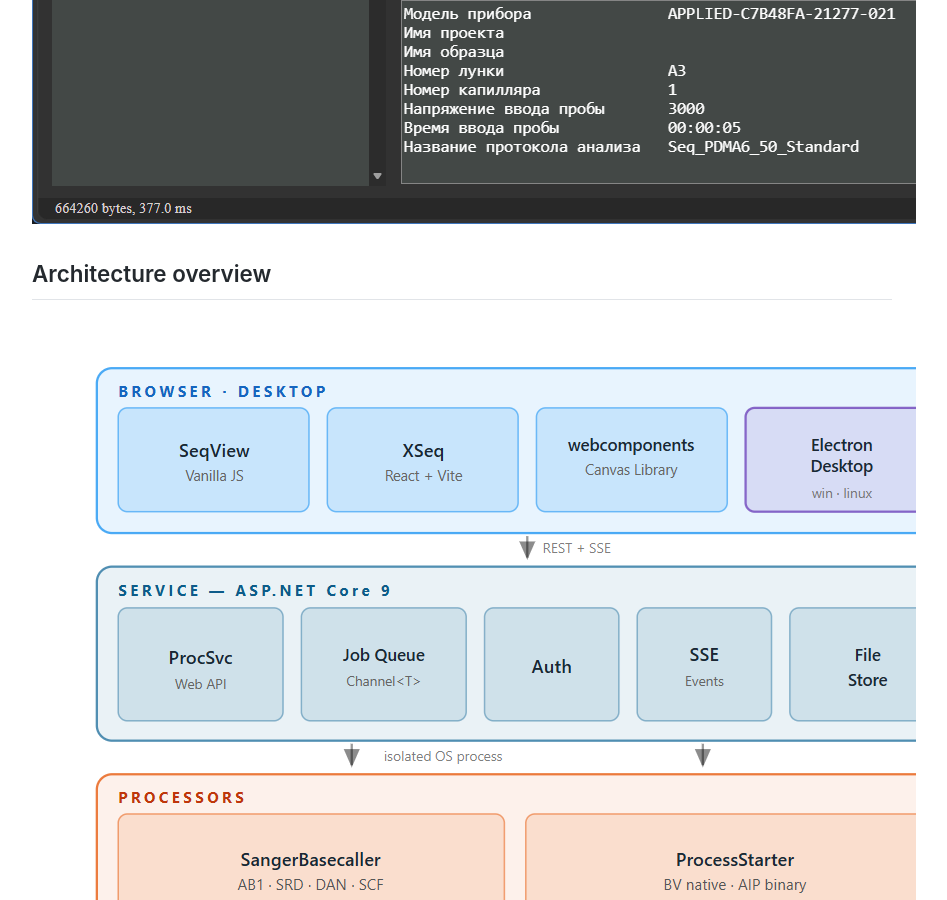
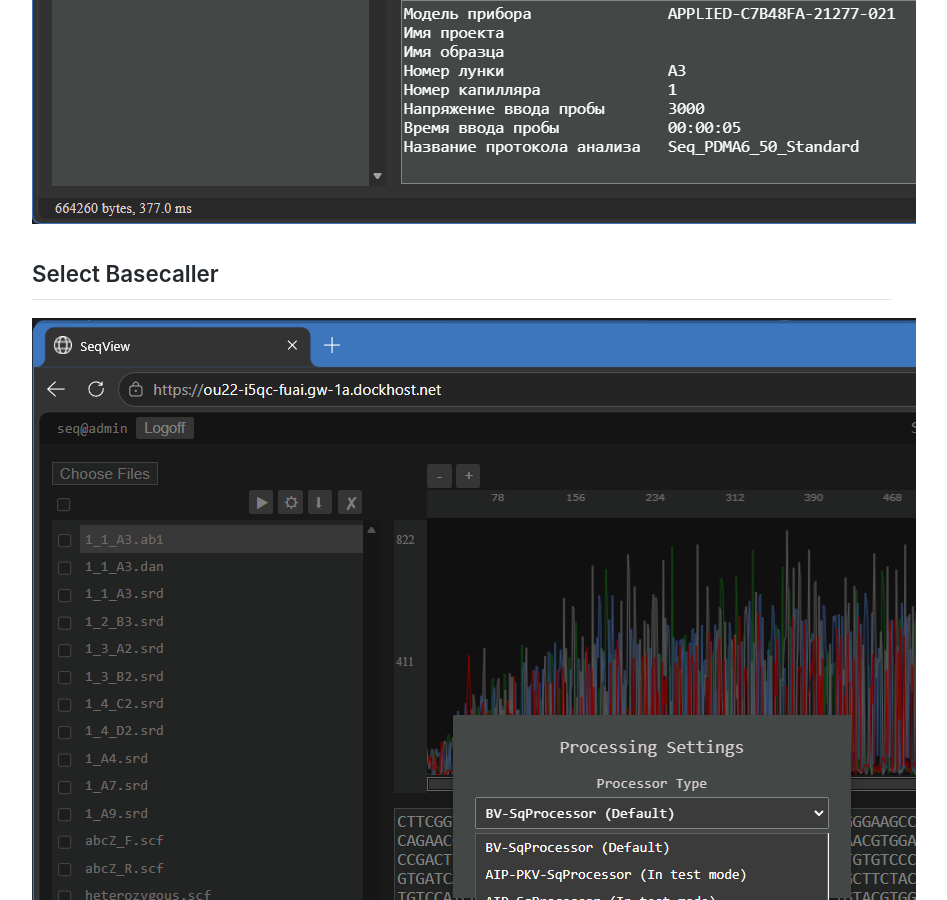
Before and after one commit to pkvspb/sequencehub-public, a Jekyll site: the page built from screenshots/index.md, in a window 1280 px wide and 900 px high, scrolled down 2733 px. Shown: the whole window, without its empty margins (178-1125 px from the left). Built offline with Jekyll 4.4.1, drawn with Linux system fonts in a browser that asks for light colours.

Commit message:
Added select basecaller

```diff
--- a/screenshots/index.md
+++ b/screenshots/index.md
@@ -20,10 +20,14 @@
 
 ![Zoomed trace](3.Zoomed%20trace.png)
 
+## Select Basecaller
+
+![Select Basecaller](4.Select%20Basecaller.png)
+
 ## Architecture overview
 
-![Architecture overview](4.Architecture%20overview.png)
+![Architecture overview](5.Architecture%20overview.png)
 
 ## Deployment
 
-![Distributed deployment diagram](5.Distributed%20deployment%20diagram.png)
+![Distributed deployment diagram](6.Distributed%20deployment%20diagram.png)
```
Also changed, not shown: screenshots/4.Select Basecaller.png (added), screenshots/5.Architecture overview.png (renamed from screenshots/4.Architecture overview.png), screenshots/6.Distributed deployment diagram.png (renamed from screenshots/5.Distributed deployment diagram.png).
